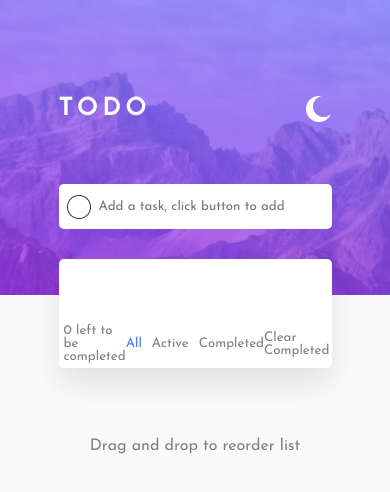
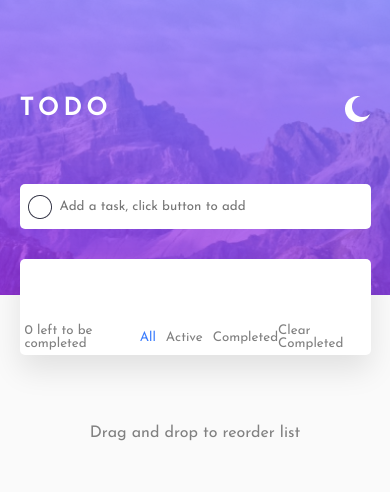
Before and after one commit to mambachristophersteven/doingto, a plain HTML site: page index.html in a window 390 px wide. Drawn offline with Linux system fonts and the light colour scheme.

Commit message:
top for mobile view added

```diff
--- a/index.css
+++ b/index.css
@@ -266,3 +266,10 @@ ul li span{
         left: 15vw;
     }
 }
+
+@media screen and (max-width: 420px){
+    .todo{
+        width: 90vw;
+        left: 5vw;
+    }
+}
```
